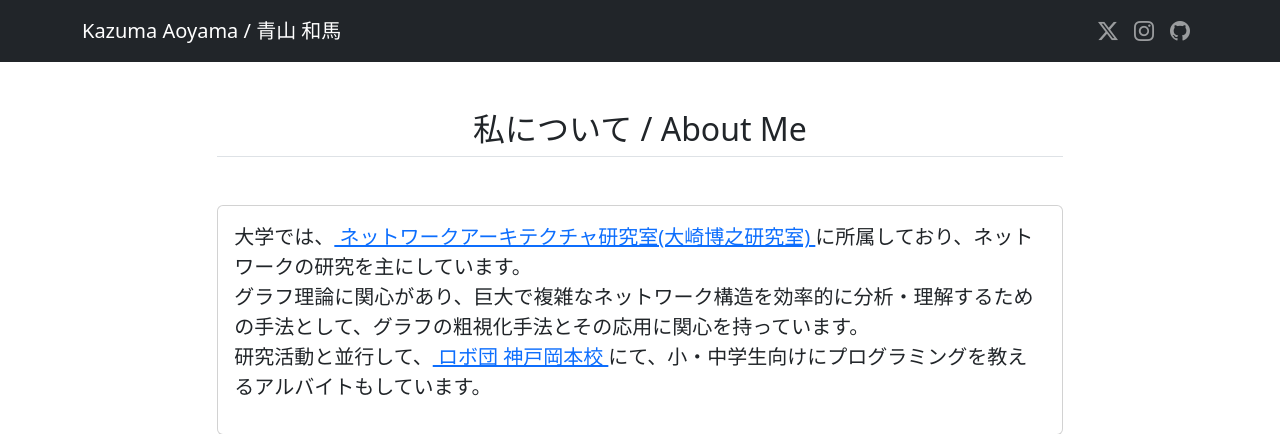
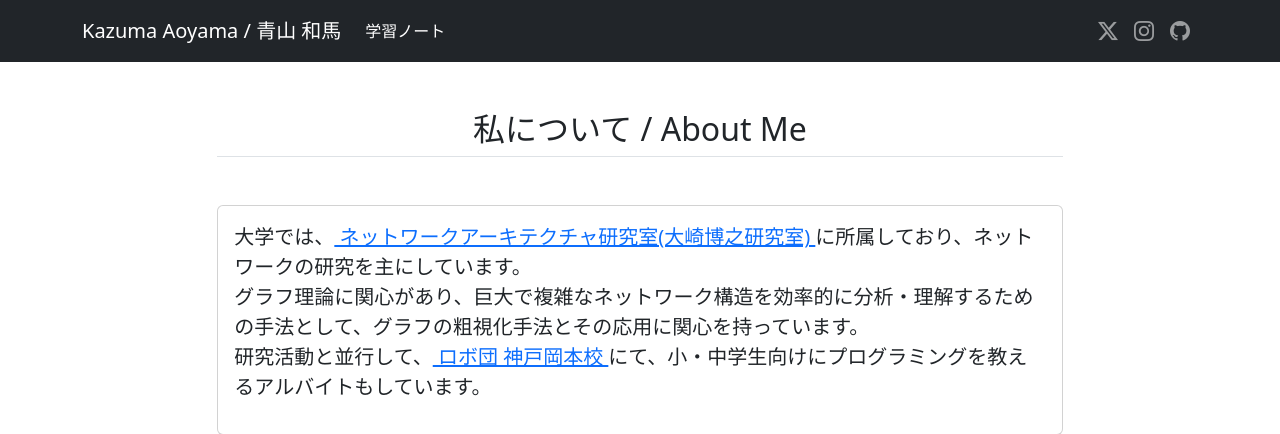
Before and after one commit to 07KazumaAoyama29/mainPage, a Django app: page / in a window 1280 px wide. Shown: the top 434 px of the page. Run offline with Django 5.2, Linux system fonts and the light colour scheme; some libraries are stand-ins or nearby versions.

Commit message:
add learningnote's link

```diff
--- a/mainpages/templates/mainpages/home.html
+++ b/mainpages/templates/mainpages/home.html
@@ -19,6 +19,11 @@
         </button>
 
         <div class="collapse navbar-collapse" id="navbarNav">
+            <ul class="navbar-nav me-auto mb-2 mb-lg-0">
+                <li class="nav-item">
+                    <a class="nav-link active" aria-current="page" href="{% url 'learning_logs:topics' %}">学習ノート</a>
+                </li>
+            </ul>
             <ul class="navbar-nav ms-auto">
                 <li class="nav-item">
                     <a class="nav-link fs-5" href="https://x.com/reck06985067" target="_blank"><i class="bi bi-twitter-x"></i></a>
```
